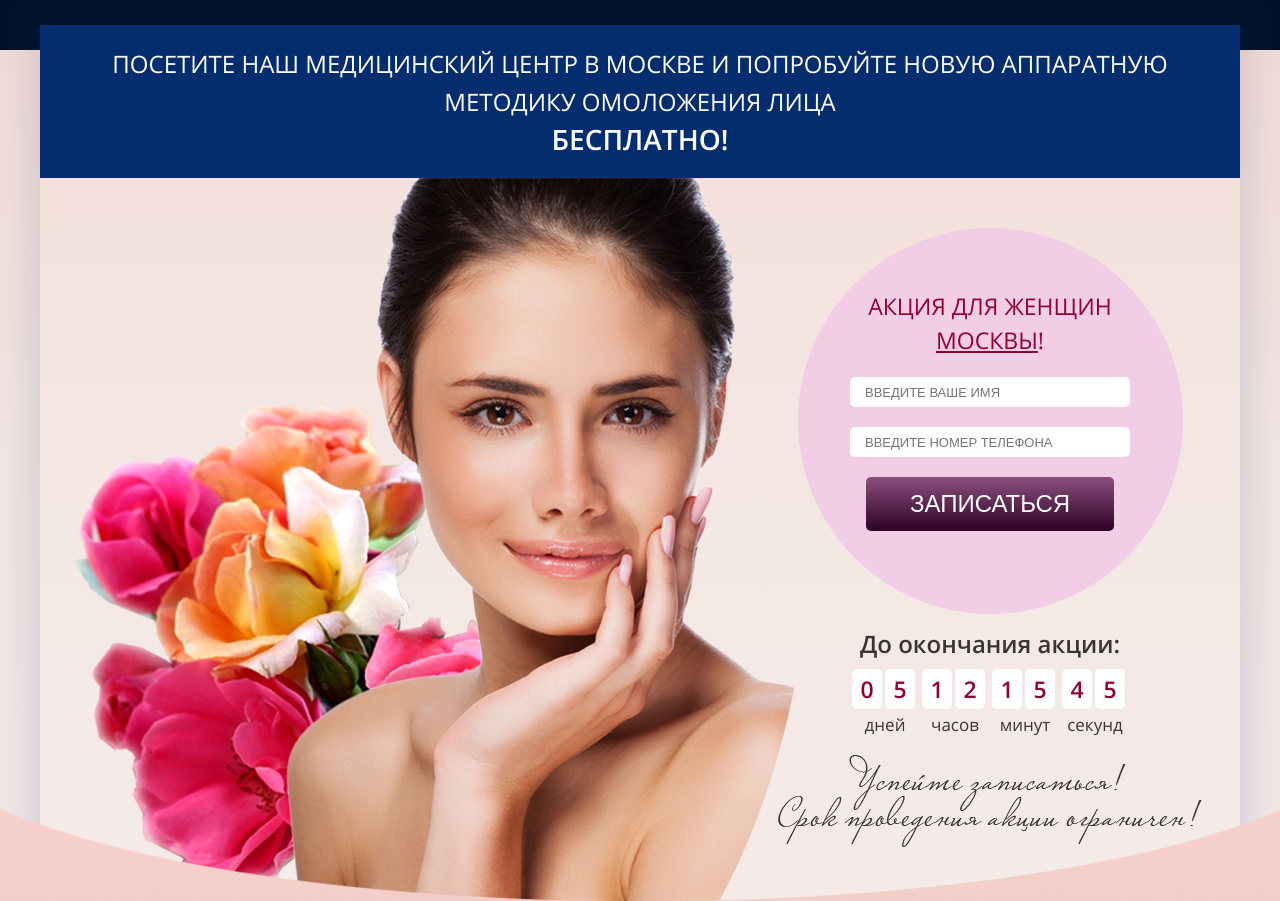
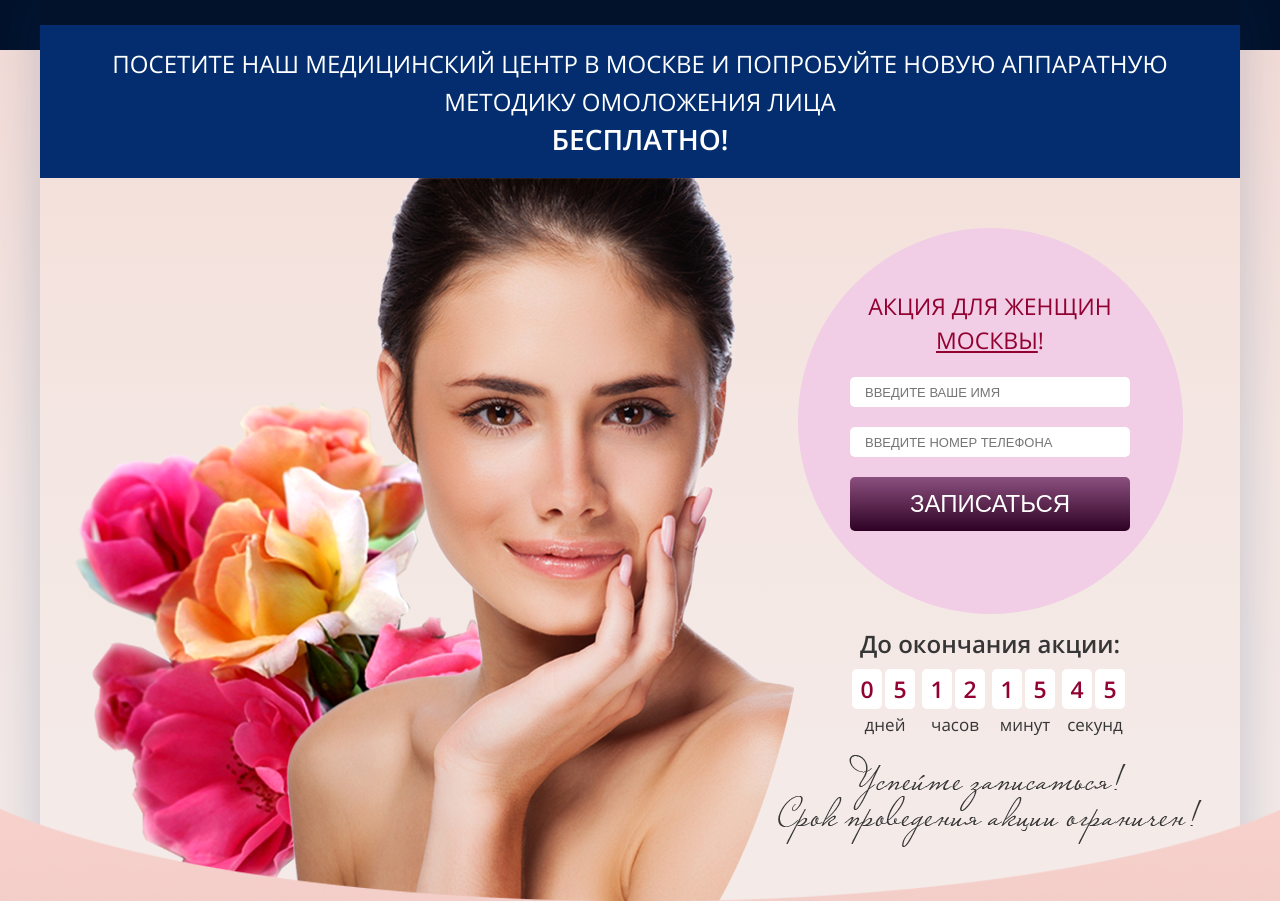
Before and after one commit to inwisloklem/medical, a Node project: template app/pages/index.pug in a window 1280 px wide. Shown: the top 901 px of the page. Run offline with Node 20 templates, Linux system fonts and the light colour scheme; the template is opened without the code that fills it, so the values that code supplies are empty; some web fonts are replaced.

Commit message:
Increase button size; change project name

```diff
--- a/app/css/style.css
+++ b/app/css/style.css
@@ -123,7 +123,7 @@ ul {
   }
 }
 .btn {
-  padding: 15px 44px;
+  padding: 15px 60px;
   border: none;
   border-radius: 5px;
   background-color: #2e0124;
--- a/app/styles/blocks/btn.styl
+++ b/app/styles/blocks/btn.styl
@@ -1,5 +1,5 @@
 .btn
-  padding: 15px 44px
+  padding: 15px 60px
   border: none
   border-radius: 5px
   background-color: $toledo
--- a/package.json
+++ b/package.json
@@ -1,6 +1,6 @@
 {
-  "name": "medical-centre",
-  "version": "0.1.0",
+  "name": "medical",
+  "version": "0.5.0",
   "author": "inwisloklem",
   "private": true,
   "devDependencies": {
```
